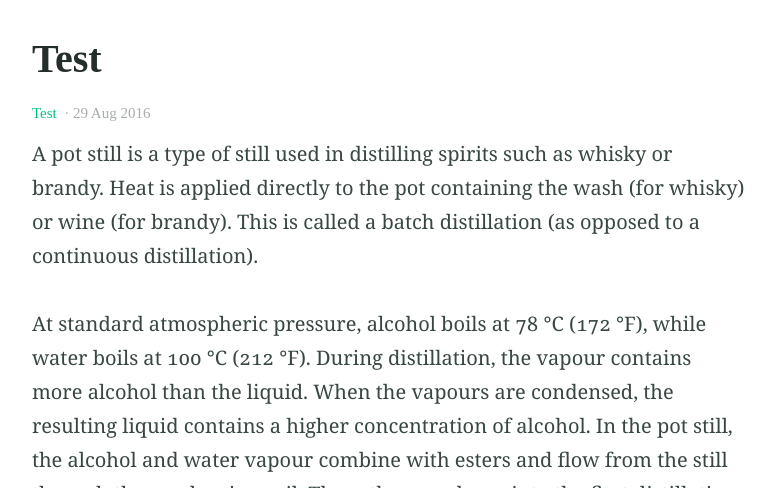
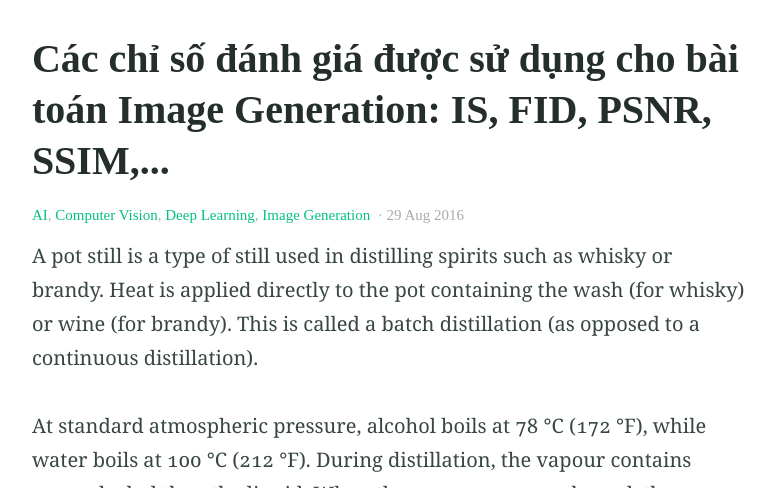
Before and after one commit to daviddarnes/alembic, a Jekyll site: the page built from _posts/2016-08-29-example-post-oneone.md, in a window 1280 px wide and 900 px high, cut to the strip 412-900 px from the top of the window. Shown: the whole strip, without its empty margins (251-1026 px from the left). Built offline with Jekyll 4.4.1, drawn with Linux system fonts in a browser that asks for light colours.

Commit message:
Update 2016-08-29-example-post-oneone.md

```diff
--- a/_posts/2016-08-29-example-post-oneone.md
+++ b/_posts/2016-08-29-example-post-oneone.md
@@ -1,9 +1,12 @@
 ---
-title: Test
+title: "Các chỉ số đánh giá được sử dụng cho bài toán Image Generation: IS, FID, PSNR, SSIM,..."
 categories:
-- Test
+- AI
+- Computer Vision
+- Deep Learning
+- Image Generation
 excerpt: |
-  Test1.
+  Bài toán **Image Generation** là một trong những bài toán cũng đang được quan tâm rất nhiều trong thời gian gần đây.  Có thể hiểu một cách đơn giản đó là, nhiệm vụ của **Image Generation** là tạo ra các hình ảnh mới từ một bộ dữ liệu cho trước.
 feature_text: |
   ## The Pot Still
   The modern pot still is a descendant of the alembic, an earlier distillation device
```
